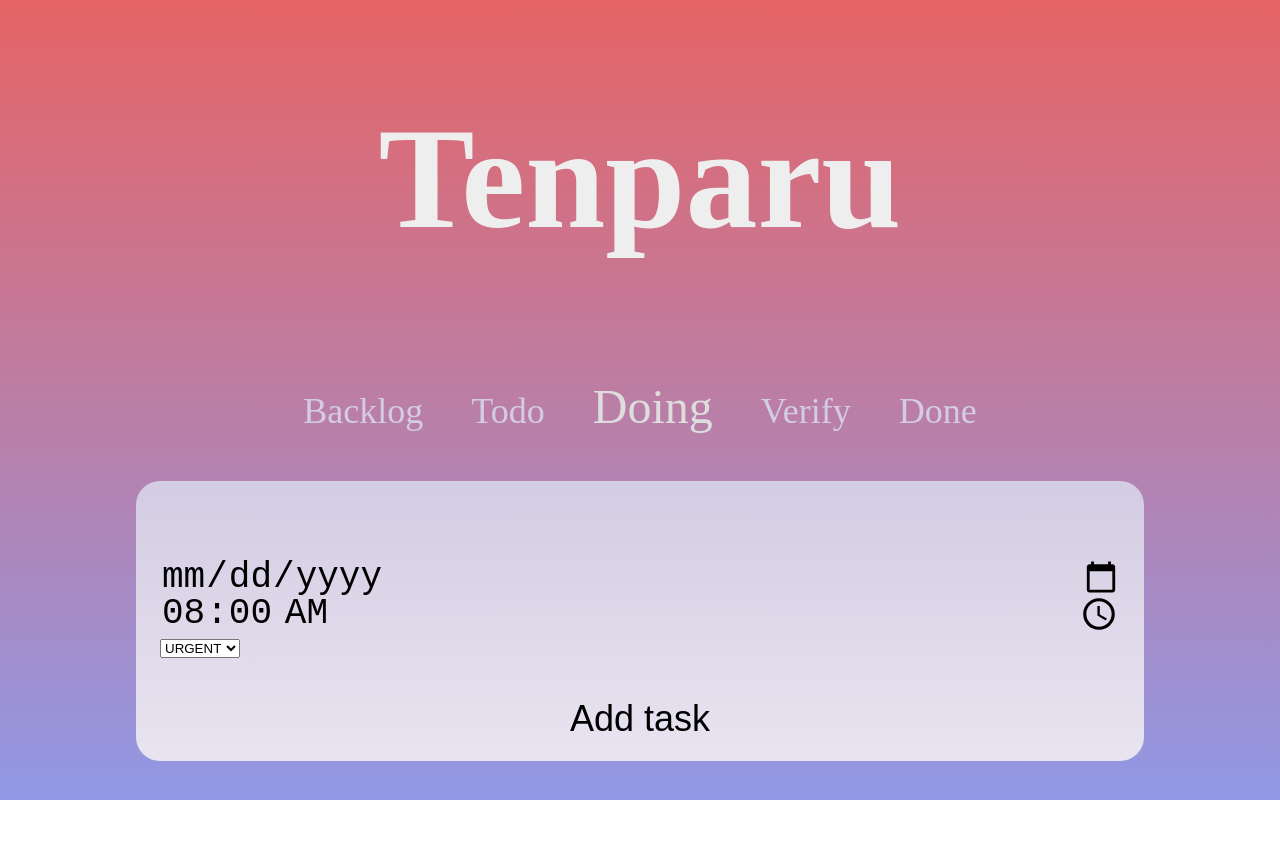
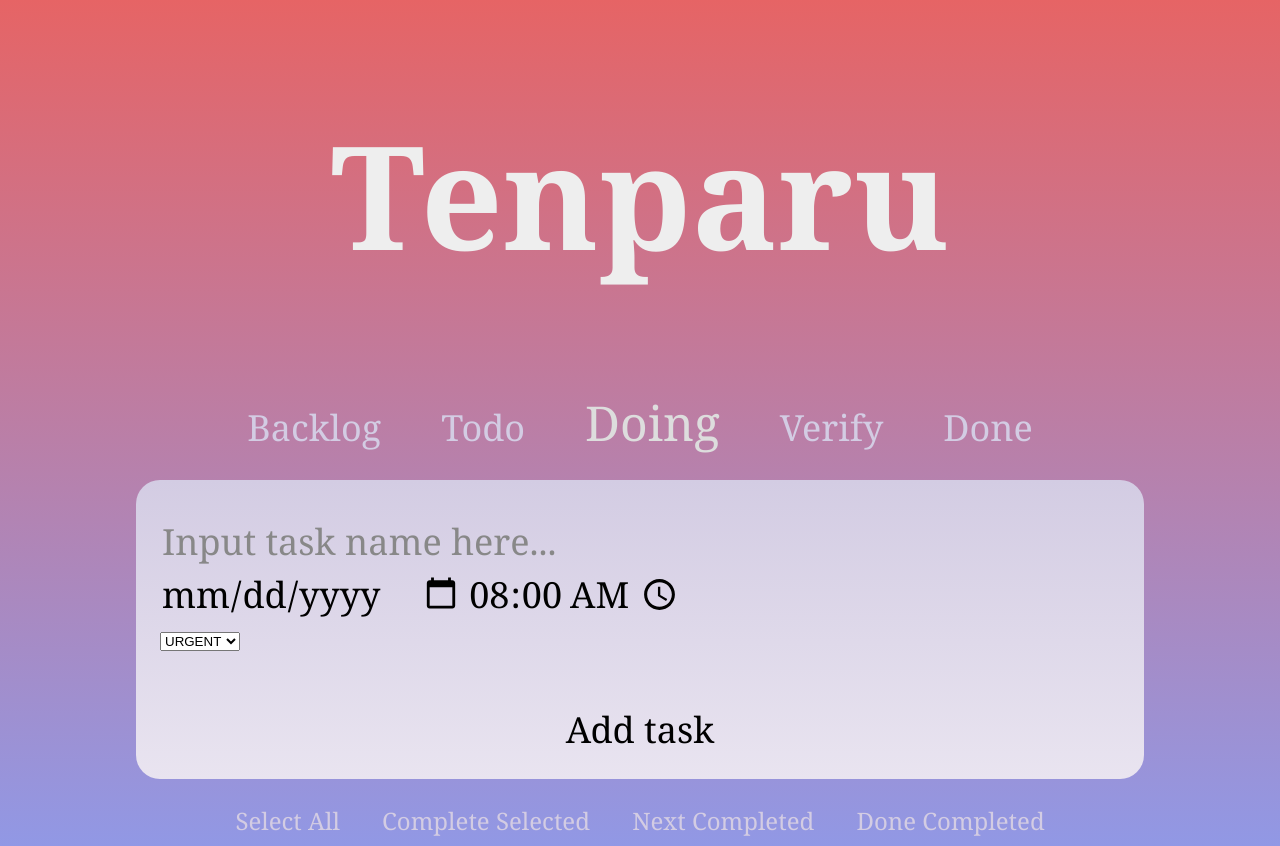
Before and after one commit to Yan-1999/Tenparu, a plain HTML site: page index.html in a window 1280 px wide. Before the commit the page ends 800 px from the top, so only its background shows below. Drawn offline with Linux system fonts and the light colour scheme.

Commit message:
comments and filter prototype

```diff
--- a/index.html
+++ b/index.html
@@ -14,13 +14,13 @@
         <h1>
             Tenparu
         </h1>
-        <div id="stages">
-        </div>
+    </div>
+    <div id="stages">
     </div>
 
-    <form class="task" id="new-task" action="">
+    <form id="new-task" action="">
         <div class="task-item-name">
-            <input type="text" name="task-name" required>
+            <input type="text" name="task-name" placeholder="Input task name here..." required>
         </div>
         <div class="task-item-due">
             <input type="date" name="due-date" required>
@@ -39,6 +39,12 @@
         </div>
         <input type="submit" value="Add task">
     </form>
+    <div id="manipulation">
+        <button>Select All</button>
+        <button>Complete Selected</button>
+        <button>Next Completed</button>
+        <button>Done Completed</button>
+    </div>
     <div id="task-list"></div>
     <template id="task-template">
         <div class="task">
--- a/script.js
+++ b/script.js
@@ -183,8 +183,7 @@ document.getElementById('new-task').onsubmit = addTask;
 var stages_div = document.getElementById('stages');
 for (var index = 0; index <= Stage.Done; index++) {
     var stage_str = Stage[index];
-    var anchor = document.createElement('a');
-    anchor.setAttribute('herf', '#');
+    var anchor = document.createElement('button');
     anchor.id = ['stage-', stage_str.toLowerCase()].join('');
     anchor.textContent = stage_str;
     anchor.onclick = changeStage.bind(null, index);
--- a/style.css
+++ b/style.css
@@ -1,12 +1,19 @@
 :root {
-    color: #222;
-    font-family: 'Source Han Serif';
+    font-family: Georgia, serif;
 }
 
 html {
+    color: #222;
     background: linear-gradient(#e66465, #9198e5);
     font-size: 24px;
     min-height: 100vh;
+}
+
+button {
+    background: none;
+    border: none;
+    color: #e66465;
+    font-size: 1rem;
 }
 
 #title {
@@ -16,31 +23,68 @@ html {
     text-align: center;
 }
 
-input {
-    background: none;
-    border: none;
-    font-size: 1.5rem;
-    height: 1.5rem;
-    width: 100%;
+#stages, #manipulation {
+    font-family: inherit;
+    text-align: center;
 }
 
-a {
+#stages button, #manipulation button {
     color: #d3cce3;
-    font-size: 1.5rem;
-    margin: 0 1rem;
+    display: inline-block;
+    font-family: inherit;
+    margin: 0 0.5rem;
 }
 
-a[data-current=""] {
+#stages button {
+    margin: 0 1rem;
+    font-size: 1.5rem;
+}
+
+#stages button[data-current=""] {
     color: #ddd;
     font-size: 2rem;
 }
 
-.task {
+input {
+    background: none;
+    border: none;
+    font-family: inherit;
+    font-size: 1.5rem;
+    width: 100%;
+}
+
+input::placeholder {
+    color: #888;
+    font-family: inherit;
+}
+
+input[type="date"],
+input[type="time"] {
+    width: min-content;
+}
+
+input[type="checkbox"] {
+    width: 2rem;
+}
+
+.task, #new-task {
     background: linear-gradient(#d3cce3, #e9e4f0);
     border-radius: 1rem;
     font-size: 1rem;
     padding: 1rem;
     margin: 1rem 10vw;
+}
+
+.task>div {
+    float: left;
+}
+
+.task-checkbox {
+    width: 3rem;
+}
+
+.task-info {
+    width: calc(100% - 3rem);
 }
 
 .task-item-progress {
@@ -51,13 +95,6 @@ a[data-current=""] {
     font-size: 2rem;
 }
 
-button {
-    background: none;
-    border: none;
-    color: #e66465;
-    font-size: 1rem;
-}
-
 .task[data-done=""] {
     background: linear-gradient(#0f0c29, #302b63);
     color: #ddd;
```
Also changed, not shown: script.ts (+62 -12 lines).
